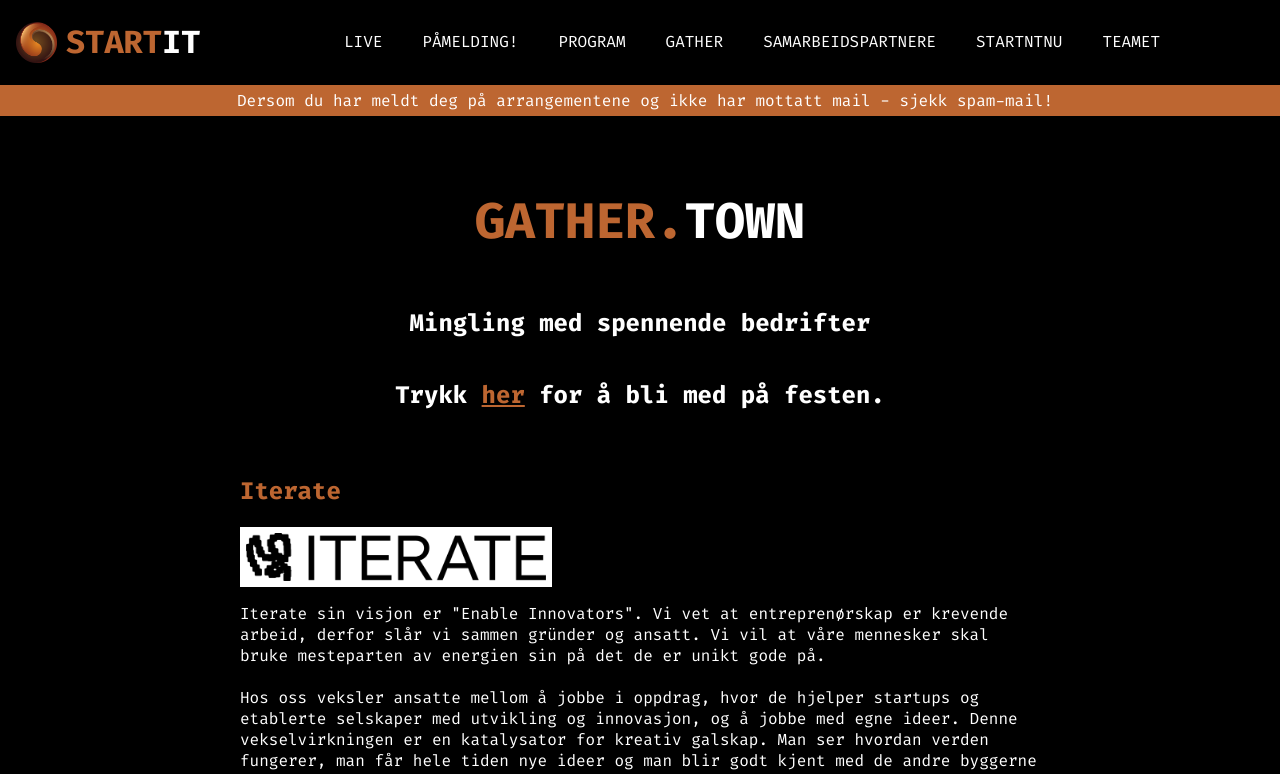
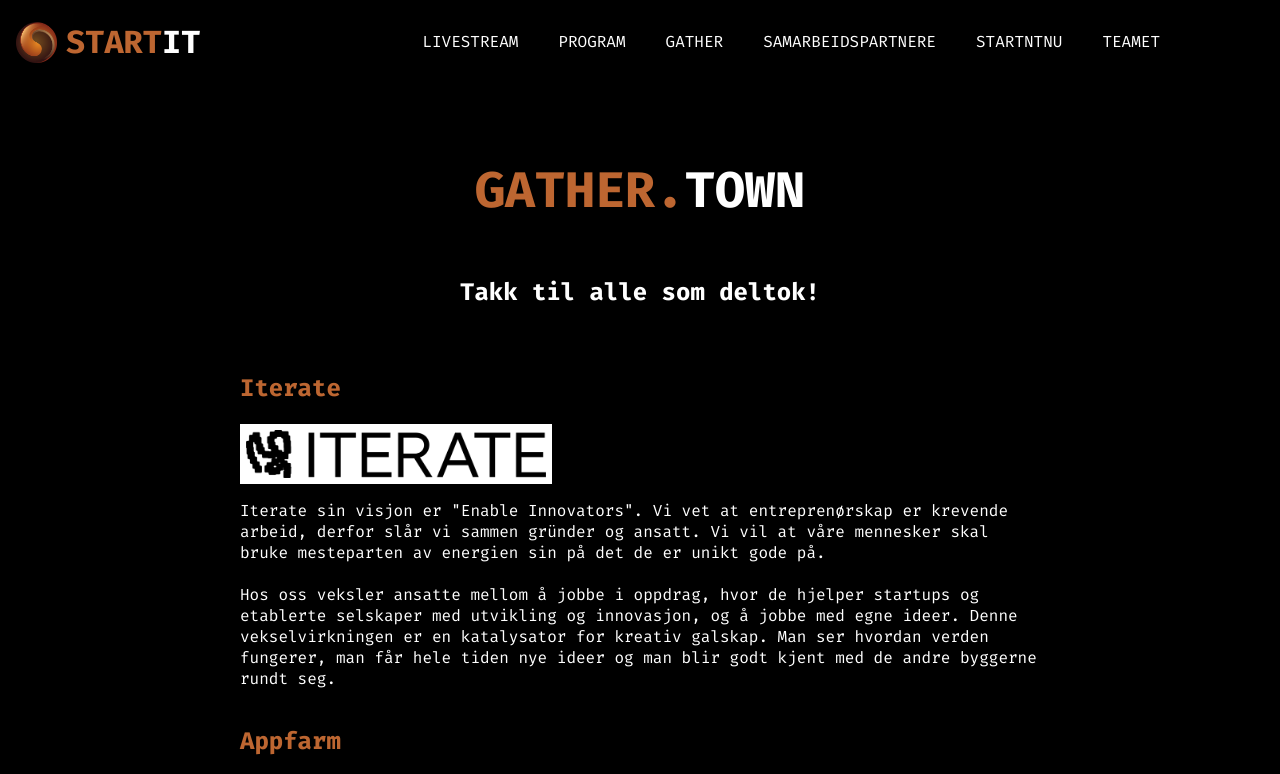
Before and after one commit to start-ntnu/start-it-homepage, a Gatsby site in the folder web/: page /gather in a window 1280 px wide. Shown: the top 774 px of the page. Built offline with nearby package versions, Linux system fonts and the light colour scheme; Gatsby itself is replaced by a stand-in of ours.

Commit message:
update site

```diff
--- a/web/src/components/Header.tsx
+++ b/web/src/components/Header.tsx
@@ -30,9 +30,6 @@
         </StyledLink>
         <Navbar />
       </HeaderStyle>
-      <MessageWrapper>
-        Dersom du har meldt deg på arrangementene og ikke har mottatt mail - sjekk spam-mail!
-    </MessageWrapper>
     </Wrapper>
     </>
   );
--- a/web/src/fixtures/navLinks.ts
+++ b/web/src/fixtures/navLinks.ts
@@ -1,6 +1,5 @@
 export const NavLinks: NavbarItemProps[] = [
-  { name: "LIVE", link: "live"},
-  { name: "PÅMELDING!", directLink: "https://startit2021.hoopla.no/sales/"},
+  { name: "LIVESTREAM", link: "live"},
   { name: "PROGRAM", link: "program" },
   { name: "GATHER", link: "gather" },
   { name: "SAMARBEIDSPARTNERE", link: "partners" },
--- a/web/src/pages/gather.tsx
+++ b/web/src/pages/gather.tsx
@@ -94,8 +94,7 @@
     <Layout>
       <Container>
         <Title><span style={{color: '#BD6631'}}>GATHER.</span>TOWN</Title>
-        <SubTitle>Mingling med spennende bedrifter</SubTitle>
-      {<SubTitle>Trykk <a style={{color: '#BD6631'}} href="https://gather.town/app/I9snLMgRdQHUhreP/startIT2021">her</a> for å bli med på festen.</SubTitle>}
+      {<SubTitle>Takk til alle som deltok!</SubTitle>}
       <ContentContainer>
         <ContainerContentLeft>
         <ContainerSubTitle><span style={{color: '#BD6631'}}>Iterate</span></ContainerSubTitle>
```
